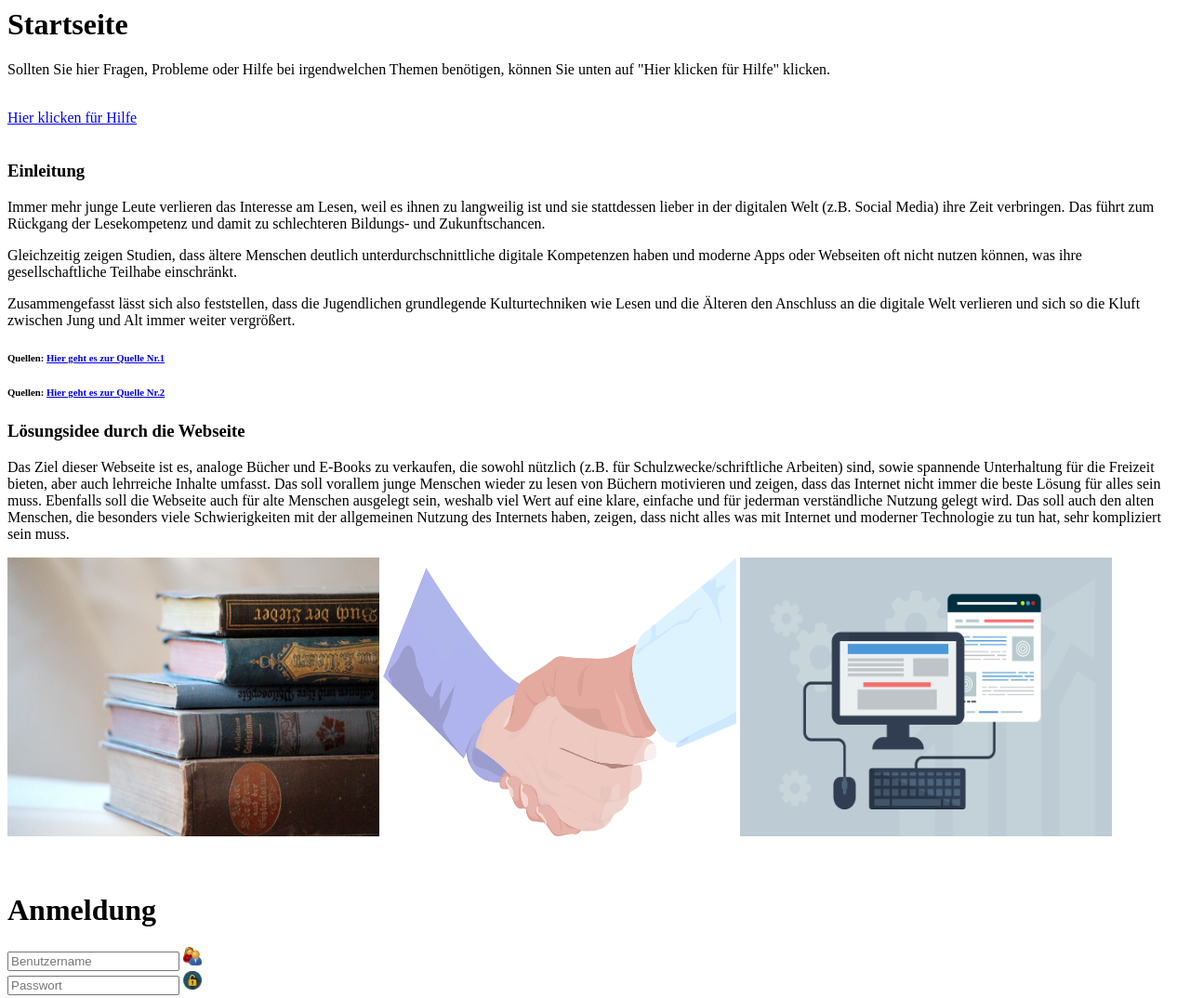
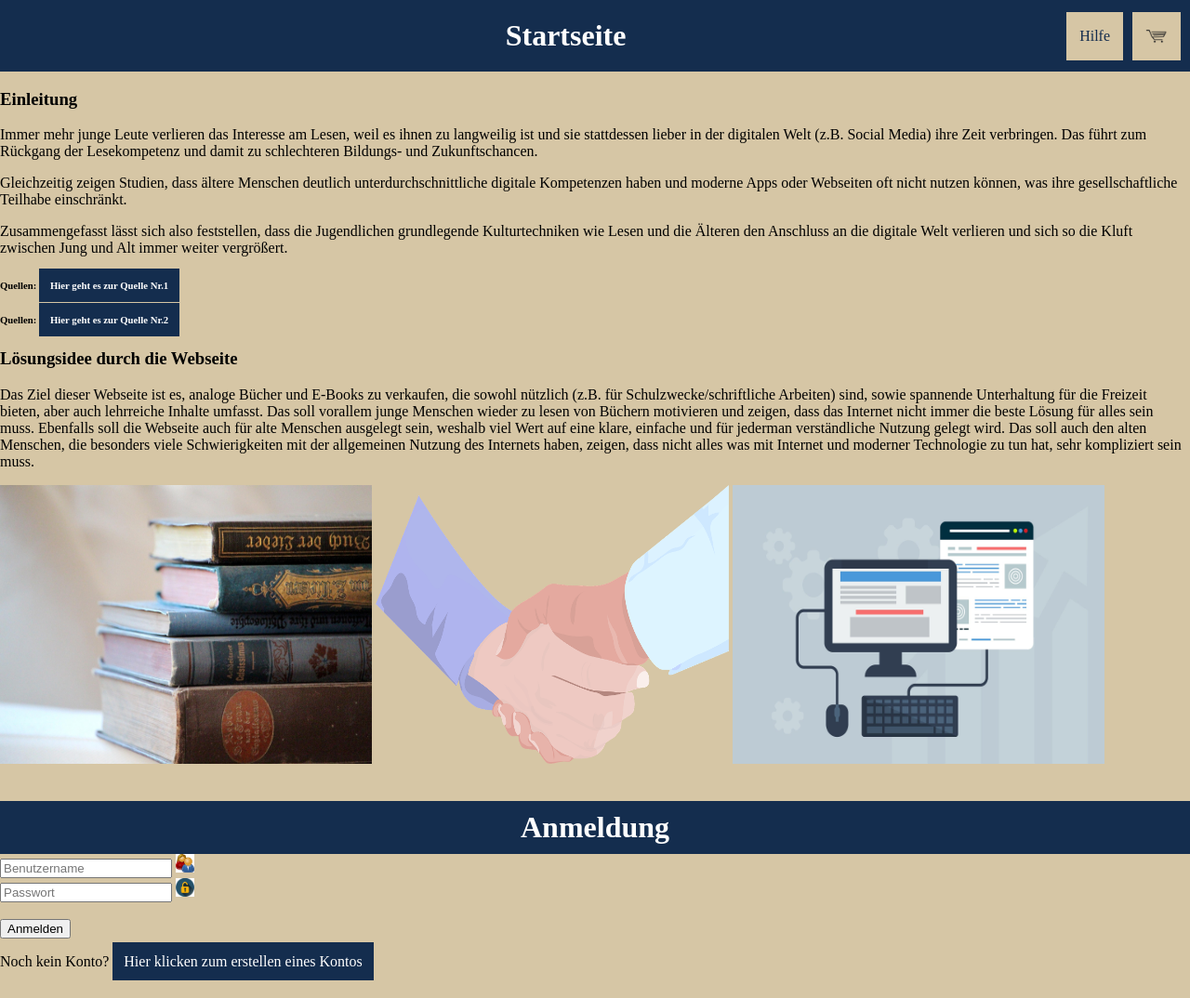
Before and after one commit to Eol2432/E2IT2_OnlineShop_Erik_Nathanael-, a plain HTML site: page index.html in a window 1280 px wide. Shown: the top 1074 px of the page at 93% size. Drawn offline with Linux system fonts and the light colour scheme.

Commit message:
Anpassungen der Startseite

```diff
--- a/index.html
+++ b/index.html
@@ -1,7 +1,7 @@
 <html>
     <head>
-        <title>LernLesen</title>
-
+        <title>LernLesen.de</title>
+        <link rel="stylesheet" href="styles.css">
 
     </head>
 
@@ -9,16 +9,19 @@
 
     <body>
 
-        <h1>Startseite</h1>
 
-        <p>Sollten Sie hier Fragen, Probleme oder Hilfe bei irgendwelchen Themen benötigen, können Sie unten auf "Hier klicken für Hilfe" klicken.</p>
 
-        <br>
+        <div class="kopfzeile">
+            <h1>Startseite</h1>
 
-        <a href="Support.html">Hier klicken für Hilfe</a>
+            <div>
+                <a href="Support.html">Hilfe</a>
 
-        <br>
-        <br>
+                <a href="warenkorb.html">
+                    <img src="image/Einkaufswagen.png" alt="Einkaufswagen">
+                </a>
+            </div>
+        </div>
 
         <h3>Einleitung</h3>
 
--- a/styles.css
+++ b/styles.css
@@ -0,0 +1,68 @@
+
+h1 {
+    background-color: #142D4E;
+    color: white;
+    text-align: center;
+    margin: 0;
+    padding: 10px 0;
+}
+
+body {
+    background-color: #D6C6A5;
+    margin: 0;
+    padding: 0;
+}
+
+a {
+    background-color: #142D4E;
+    color: white;
+    padding: 12px;
+    text-decoration: none;
+}
+
+a:hover {
+    background-color: #FFD166;
+    color: #142D4E;
+}
+
+
+.kopfzeile {
+    background-color: #142D4E;
+    display: flex;
+    justify-content: space-between;
+    align-items: center;
+    padding: 10px;
+}
+
+.kopfzeile h1 {
+    color: white;
+    margin: 0 auto;
+    padding-left: 60px;
+}
+
+.kopfzeile a {
+    background-color: #D6C6A5;
+    color: #142D4E;
+    padding: 14px;
+    text-decoration: none;
+    display: inline-flex;
+    align-items: center;
+    justify-content: center;
+    height: 24px;
+}
+
+.kopfzeile a:hover {
+    background-color: #FFD166;
+}
+
+.kopfzeile div {
+    display: flex;
+    align-items: center;
+    gap: 10px;
+}
+
+.kopfzeile img {
+    width: 24px;
+    height: 24px;
+    object-fit: contain;
+}
```
Also changed, not shown: image/Einkaufswagen.png (added), warenkorb.html (added), 1 other file.
